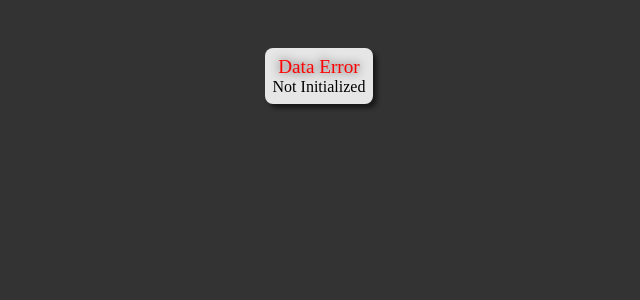
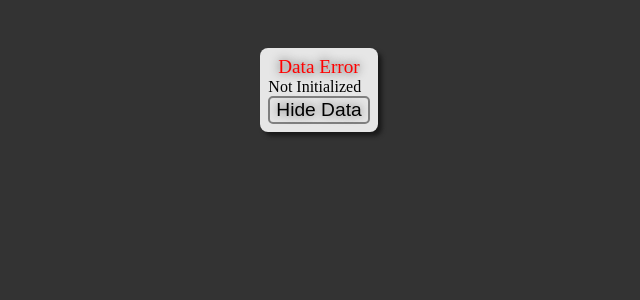
Before and after one commit to fabrizziop/general-monitor, a Django app: template charger/templates/charger/index-react.html in a window 1280 px wide. Shown: the top 300 px of the page, without its empty margins (321-961 px from the left). Run offline with Django 3.2, Linux system fonts and the light colour scheme; the template is opened without the code that fills it, so the values that code supplies are empty; some libraries are stand-ins or nearby versions.

Commit message:
More CSS, adding live data toggle

```diff
--- a/charger/static/charger/style-react.css
+++ b/charger/static/charger/style-react.css
@@ -24,3 +24,14 @@ body {
 .invalid-data {
 	color: red;
 }
+
+.main-buttons {
+	display: block;
+	margin: auto;
+	font-size: 1.2rem;
+	text-shadow: 0px 0px 10px hsl(0, 0%, 40%);
+	color: black;
+	background: none;
+	border: 2px solid hsl(0, 0%, 50%);
+	border-radius: 5px;
+}
--- a/charger/templates/charger/index-react.html
+++ b/charger/templates/charger/index-react.html
@@ -8,11 +8,16 @@ class MainMonitor extends React.Component {
     this.state = {
       showLiveData: true,
     };
+    this.toggleLiveDisplay = this.toggleLiveDisplay.bind(this);
+  }
+  toggleLiveDisplay() {
+    this.setState({showLiveData: !this.state.showLiveData});
   }
   render() {
     return (
       <div>
-        <LiveDataMain />
+        {(this.state.showLiveData) ? <LiveDataMain /> : ''}
+        <button id="toggle-live-data" className="main-buttons toggle-buttons" type="button" onClick={this.toggleLiveDisplay}>{(this.state.showLiveData) ? 'Hide Data' : 'Show Data'}</button>
       </div>
       )
   }
@@ -23,10 +28,12 @@ class LiveDataMain extends React.Component {
     super(props);
     this.state = {
       isInitialized: false,
+      isShowingLiveData: true,
       isLastDataValid: false,
       lastDataCollected: []
     };
     this.refreshData = this.refreshData.bind(this);
+
   }
   componentDidMount() {
     this.refreshData();
@@ -35,6 +42,7 @@ class LiveDataMain extends React.Component {
   componentWillUnmount() {
     clearInterval(this.refreshInterval);
   }
+
   async refreshData() {
     try {
       const response = await fetch('last-data');
@@ -50,7 +58,7 @@ class LiveDataMain extends React.Component {
     console.log(this.state.lastDataCollected);
     return (
       <div id="live-monitor">
-        <div id="live-data-valid" class={this.state.isLastDataValid ? "valid-data" : "invalid-data"}> {this.state.isLastDataValid ? "Data Valid" : "Data Error"} </div>
+        <div id="live-data-valid" className={this.state.isLastDataValid ? "valid-data" : "invalid-data"}> {this.state.isLastDataValid ? "Data Valid" : "Data Error"} </div>
         {(this.state.isInitialized) ? (<LiveDataDisplay collectedData={this.state.lastDataCollected}/>) : (<div>Not Initialized</div>)}
       </div>
       )
@@ -66,15 +74,15 @@ class LiveDataDisplay extends React.Component {
         console.log(obj);
         return (
           <div id="live-data-info">
-            <div class="charger-data">Charger ID: {obj.charger_name}</div>
-            <div class="charger-data">Session: {obj.last_session_id.slice(0,8)}</div>
-            <div class="charger-data">Session Begin: {obj.last_session_begin}</div>
-            <div class="charger-data">Milliamps-hour: {obj.last_session_mas}</div>
-            <div class="measurement-data">Timestamp: {obj.last_measurement.timestamp}</div>
-            <div class="measurement-data">Emergency: {obj.last_measurement.emergency}</div>
-            <div class="measurement-data">Voltage: {obj.last_measurement.voltage}</div>
-            <div class="measurement-data">Current: {obj.last_measurement.current}</div>
-            <div class="measurement-data">mAs: {obj.last_measurement.mas}</div>
+            <div className="charger-data">Charger ID: {obj.charger_name}</div>
+            <div className="charger-data">Session: {obj.last_session_id.slice(0,8)}</div>
+            <div className="charger-data">Session Begin: {obj.last_session_begin}</div>
+            <div className="charger-data">Milliamps-hour: {obj.last_session_mas}</div>
+            <div className="measurement-data">Timestamp: {obj.last_measurement.timestamp}</div>
+            <div className="measurement-data">Emergency: {obj.last_measurement.emergency}</div>
+            <div className="measurement-data">Voltage: {obj.last_measurement.voltage}</div>
+            <div className="measurement-data">Current: {obj.last_measurement.current}</div>
+            <div className="measurement-data">mAs: {obj.last_measurement.mas}</div>
           </div>
           );
       })
```
